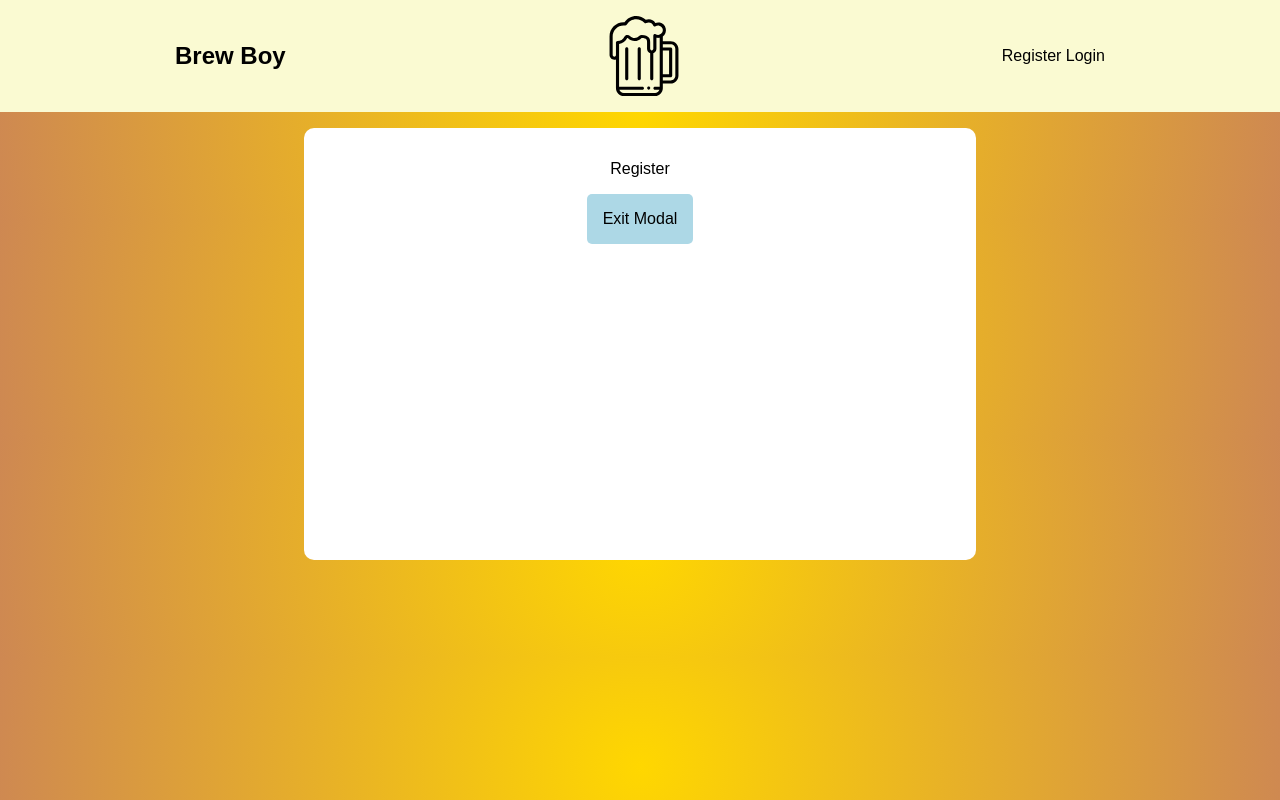
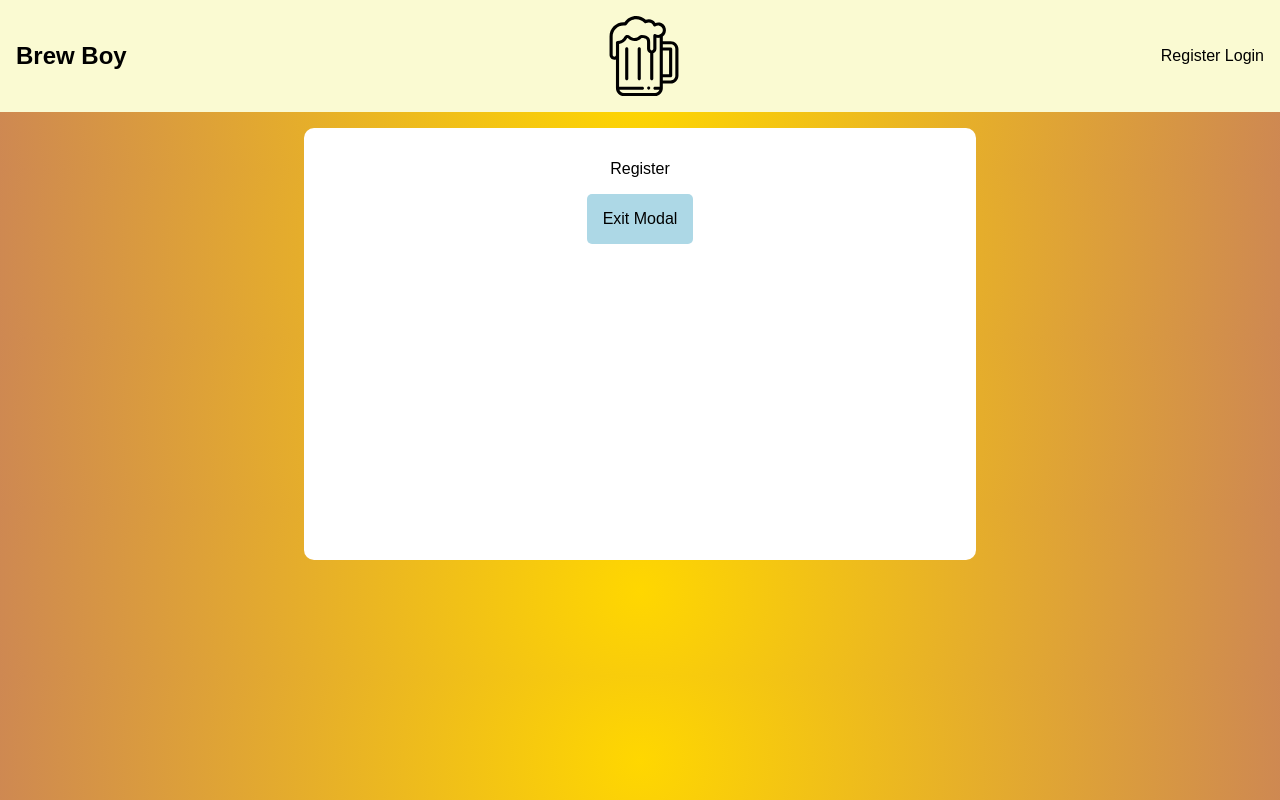
Before and after one commit to fendermaniac/brew-boy, a React (Create React App) app: page / in a window 1280 px wide. Built offline with nearby package versions, Linux system fonts and the light colour scheme.

Commit message:
Adjust navigation alignment

```diff
--- a/src/App.js
+++ b/src/App.js
@@ -26,7 +26,6 @@ class App extends Component {
       <div className="App">
         <Navigation loggedIn={this.state.loggedIn} toggleModal={this.toggleModalHandler}/>
         <Modal visible={this.state.isVisible} toggleModal={this.toggleModalHandler} />
-        <h2>Brew Boy</h2>
         <p className="App-intro">
           Let's get brewing!
         </p>
--- a/src/components/Navigation.css
+++ b/src/components/Navigation.css
@@ -1,7 +1,7 @@
 nav {
     display: flex;
     align-items: center;
-    justify-content: space-around;
+    justify-content: space-between;
 }
 
 
```
Also changed, not shown: src/components/Card.js (added), src/components/Cards.js (added).
